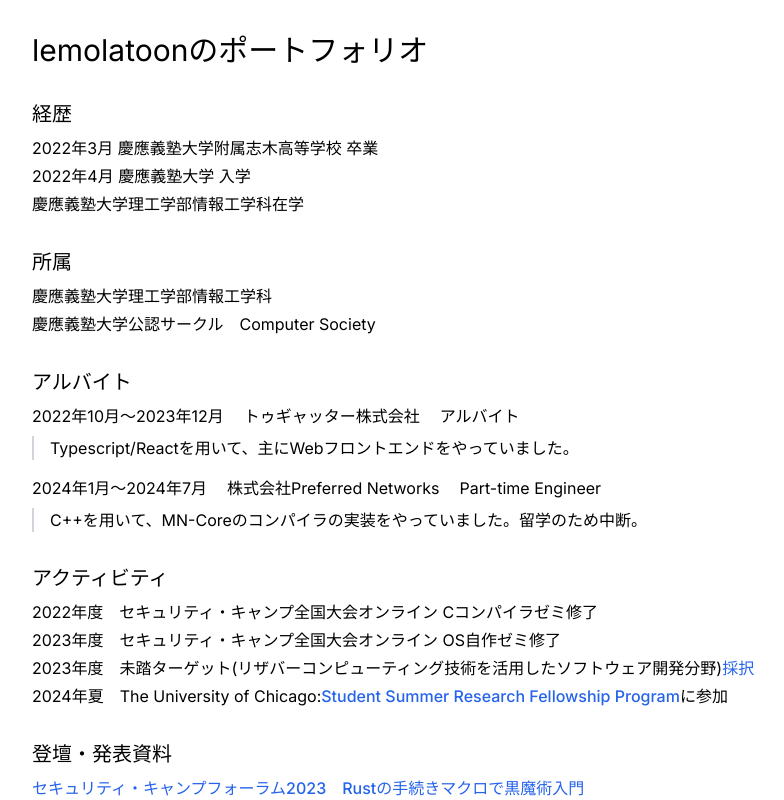
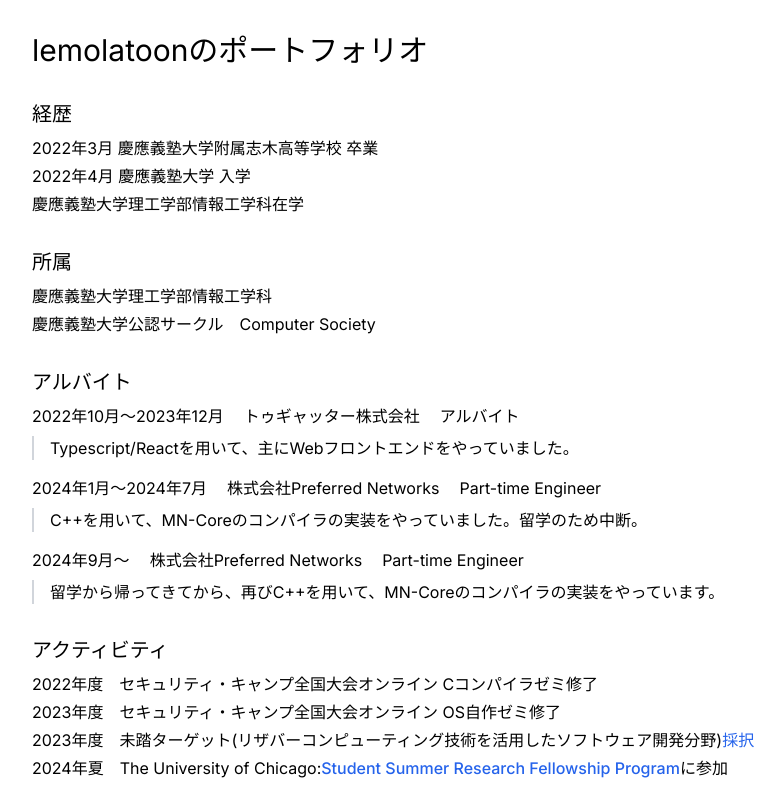
Before and after one commit to lemolatoon/lemolatoo.net, a Next.js app: page / in a window 1280 px wide. Shown: the top 800 px of the page, without its empty margins (0-784 px from the left). Built offline with nearby package versions, Linux system fonts and the light colour scheme.

Commit message:
Add part-time jobs history

```diff
--- a/src/app/page.tsx
+++ b/src/app/page.tsx
@@ -100,6 +100,18 @@
               </p>
             </div>
           </li>
+          <li className="mb-4">
+            <div className="grid grid-cols-1 gap-1 md:flex md:justify-start md:space-x-4">
+              <span>2024年9月～</span>
+              <span>株式会社Preferred Networks</span>
+              <span>Part-time Engineer</span>
+            </div>
+            <div className="mt-2 pl-4 border-l-2 border-gray-300">
+              <p>
+                留学から帰ってきてから、再びC++を用いて、MN-Coreのコンパイラの実装をやっています。
+              </p>
+            </div>
+          </li>
         </ul>
         <h2 className="text-xl mt-8">アクティビティ</h2>
         <ul className="mt-2">
```
